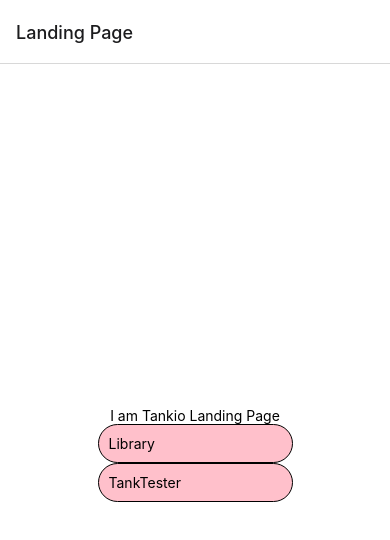
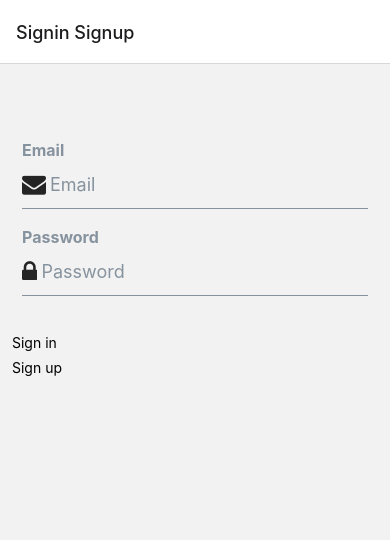
Before and after one commit to JLeeVance/TankioNative, a React Native app: screen / in a window 390 px wide. Shown: the top 540 px of the page. Built offline with nearby package versions, Linux system fonts and the light colour scheme.

Commit message:
basic User Auth, no testing done

```diff
--- a/App.js
+++ b/App.js
@@ -1,17 +1,22 @@
 import Entry from './entry';
 import TheLibraryLanding from './client/pages/theLibraryLanding';
 import TankTesterLanding from './client/pages/tankTesterLanding';
+import SigninSignup from './client/pages/signinSignup';
+
+import AuthenticatedApp from './client/routes/authenticatedApp';
+import UnAuthenticatedApp from './client/routes/unAuthenticatedApp';
 
 import { UserProvider } from './client/contexts/userContext';
 import { OwnedObjectsProvider } from './client/contexts/profileContext';
+import { AuthContext, AuthProvider } from './client/contexts/tokenContext';
 
 import { NavigationContainer } from '@react-navigation/native';
 import { createNativeStackNavigator } from '@react-navigation/native-stack';
-import { View } from 'react-native';
 
 import { containers } from './client/styleSheet'
+import { useContext } from 'react';
 
-const Stack = createNativeStackNavigator();
+import AppEntry from './appEntry';
 
 
 export default function App() {
@@ -21,34 +26,16 @@ export default function App() {
   // const { user, setUser } = useContext(UserContext)
   // const { ownedObjects, setOwnedObjects } = useContext(OwnedObjectsContext)
 
-
-  return (
+  return(
+    <AuthProvider>
       <UserProvider>
         <OwnedObjectsProvider>
-
-            <NavigationContainer>
-              <Stack.Navigator
-                initialRouteName='Landing Page'
-                >
-                <Stack.Screen
-                  name='Landing Page'
-                  component={Entry}
-                  />
-                <Stack.Screen
-                  name='The Library'
-                  component={TheLibraryLanding}
-                  />
-                <Stack.Screen
-                  name='TankTester'
-                  component={TankTesterLanding}
-                  />
-              </Stack.Navigator>
-            </NavigationContainer>
-
+          <NavigationContainer>
+            <AppEntry />
+          </NavigationContainer>
         </OwnedObjectsProvider>
       </UserProvider>
+    </AuthProvider>
+  )
 
-
-
-  )
 };
--- /dev/null
+++ b/appEntry.js
@@ -0,0 +1,20 @@
+import { AuthContext } from './client/contexts/tokenContext';
+import { useContext } from 'react';
+
+import AuthenticatedApp from './client/routes/authenticatedApp';
+import UnAuthenticatedApp from './client/routes/unAuthenticatedApp';
+
+export default function AppEntry() {
+
+  const { token } = useContext(AuthContext)
+
+  if(token){
+    return(
+        <AuthenticatedApp />
+    )
+  } else {
+    return(
+        <UnAuthenticatedApp />
+    )
+  }
+};
--- /dev/null
+++ b/client/contexts/tokenContext.js
@@ -0,0 +1,47 @@
+import React, { createContext, useState, useEffect } from 'react';
+import AsyncStorage from '@react-native-async-storage/async-storage';
+
+export const AuthContext = createContext();
+
+export const AuthProvider = ({ children }) => {
+
+  const [token, setToken] = useState(null);
+
+  // Function to load token from AsyncStorage on component mount
+  const loadTokenFromStorage = async () => {
+    try {
+      const storedToken = await AsyncStorage.getItem('authToken');
+      if (storedToken) {
+        setToken(storedToken);
+      }
+    } catch (error) {
+      console.error('Error loading token:', error);
+    }
+  };
+
+  // Load token from storage when the component mounts
+  useEffect(() => {
+    loadTokenFromStorage();
+  }, []);
+
+
+  // Function to update token state and AsyncStorage
+  const updateToken = async (newToken) => {
+    try {
+      if (newToken) {
+        await AsyncStorage.setItem('authToken', newToken);
+      } else {
+        await AsyncStorage.removeItem('authToken');
+      }
+      setToken(newToken);
+    } catch (error) {
+      console.error('Error updating token:', error);
+    }
+  };
+
+  return (
+    <AuthContext.Provider value={{ token, updateToken }}>
+      {children}
+    </AuthContext.Provider>
+  );
+};
--- /dev/null
+++ b/client/pages/signinSignup.js
@@ -0,0 +1,100 @@
+import { useContext, useState } from "react";
+import { supabase } from "../../supabaseClient";
+import { View, Text, Pressable, Alert } from "react-native";
+import { spacing, margins, containers } from "../styleSheet";
+import { Input } from 'react-native-elements'
+import { AuthContext } from "../contexts/tokenContext";
+
+
+export default function SigninSignup({navigation}){
+
+  const [ email, setEmail ] = useState('')
+  const [ password, setPassword ] = useState('')
+  const [ loading, setLoading ] = useState(false)
+
+  const { updateToken } = useContext(AuthContext)
+
+  const signInWithEmail = async () => {
+      setLoading(true);
+      try {
+        const { data: { session }, error } = await supabase.auth.signInWithPassword({
+          email: email,
+          password: password,
+        });
+
+        if (error) {
+          console.log(error)
+          Alert.alert(error.message);
+        } else {
+          updateToken(session.access_token)
+        }
+        }catch(error){
+        Alert.alert('An error occurred while signing in.');
+        }
+      setLoading(false);
+    };
+
+  const signUpWithEmail = async () => {
+      setLoading(true);
+      try {
+        const { data: { session }, error } = await supabase.auth.signUp({
+          email: email,
+          password: password,
+        });
+
+        if (error) {
+          Alert.alert(error.message);
+        } else if (!session) {
+          Alert.alert('Please check your inbox for email verification!');
+        } else {
+          console.log(session)
+          updateToken(session.access_token)
+        }
+      } catch (error) {
+        Alert.alert('An error occurred while signing up.');
+      }
+      setLoading(false);
+    }
+
+    // This code was within sign up Email. I do not think i need it.
+    // else if (!session) {
+    //   Alert.alert('Please check your inbox for email verification!');
+    // }
+
+  return(
+      <View style={containers.basicContainer}>
+          <View style={[spacing.verticallySpaced, margins.mt20]}>
+              <Input
+                  label='Email'
+                  leftIcon={{ type: 'font-awesome', name: 'envelope'}}
+                  onChangeText={(text) => setEmail(text)}
+                  value={email}
+                  placeholder='Email'
+                  autoCapitalize={'none'}
+              />
+          </View>
+          <View style={spacing.verticallySpaced}>
+              <Input
+                  label='Password'
+                  leftIcon={{ type: 'font-awesome', name: 'lock'}}
+                  onChangeText={(text) => setPassword(text)}
+                  value={password}
+                  secureTextEntry={true}
+                  placeholder='Password'
+                  autoCapitalize={'none'}
+              />
+          </View>
+          <View style={[spacing.verticallySpaced, margins.mt20]}>
+              <Pressable onPress={() => signInWithEmail()} disabled={loading}>
+                  <Text>Sign in</Text>
+              </Pressable>
+          </View>
+          <View style={spacing.verticallySpaced}>
+              <Pressable onPress={() => signUpWithEmail()} disabled={loading}>
+                  <Text>Sign up</Text>
+              </Pressable>
+          </View>
+      </View>
+  )
+
+}
--- /dev/null
+++ b/client/routes/authenticatedApp.js
@@ -0,0 +1,52 @@
+import { useContext } from "react"
+import { AuthContext } from "../contexts/tokenContext"
+import { createNativeStackNavigator } from "@react-navigation/native-stack"
+
+import Entry from "../../entry"
+import TheLibraryLanding from "../pages/theLibraryLanding"
+import TankTesterLanding from "../pages/tankTesterLanding"
+import { View, Text, Pressable } from "react-native"
+import { containers } from "../styleSheet"
+
+export default function AuthenticatedApp(){
+
+    const Stack = createNativeStackNavigator();
+
+    const { token, updateToken } = useContext(AuthContext)
+
+    const handleRemoveToken = () => {
+        updateToken()
+    }
+
+
+    return (
+            <>
+                <View style={containers.basicContainer}>
+                    <Pressable onPress={handleRemoveToken}>
+                        <Text>
+                            Logout
+                        </Text>
+                    </Pressable>
+                </View>
+                <Stack.Navigator
+                    initialRouteName='Landing Page'
+                    >
+                    <Stack.Screen
+                        name='Landing Page'
+                        component={Entry}
+                        />
+                    <Stack.Screen
+                        name='The Library'
+                        component={TheLibraryLanding}
+                        />
+                    <Stack.Screen
+                        name='TankTester'
+                        component={TankTesterLanding}
+                        />
+                </Stack.Navigator>
+            </>
+
+
+    )
+
+}
--- /dev/null
+++ b/client/routes/unAuthenticatedApp.js
@@ -0,0 +1,20 @@
+import SigninSignup from "../pages/signinSignup"
+import { createNativeStackNavigator } from "@react-navigation/native-stack";
+
+export default function UnAuthenticatedApp(){
+
+    const Stack = createNativeStackNavigator();
+
+    return(
+        <>
+            <Stack.Navigator
+                initialRouteName='Signin Signup'
+                >
+                <Stack.Screen
+                    name='Signin Signup'
+                    component={SigninSignup}
+                    />
+            </Stack.Navigator>
+        </>
+    )
+}
--- a/client/styleSheet.js
+++ b/client/styleSheet.js
@@ -22,6 +22,10 @@ const containers = StyleSheet.create({
         flexDirection:'column',
         backgroundColor: '#fff',
     },
+    basicContainer: {
+        marginTop: 40,
+        padding: 12,
+    },
 })
 
 const buttons = StyleSheet.create({
@@ -34,4 +38,21 @@ const buttons = StyleSheet.create({
     },
 })
 
-export { images, containers, buttons }
+const spacing = StyleSheet.create({
+    verticallySpaced: {
+        paddingTop: 4,
+        paddingBottom: 4,
+        alignSelf: 'stretch',
+      },
+})
+
+const margins = StyleSheet.create({
+    mt10: {
+        marginTop: 10,
+    },
+    mt20: {
+        marginTop: 20,
+    },
+})
+
+export { images, containers, buttons, margins, spacing }
--- a/package.json
+++ b/package.json
@@ -9,6 +9,7 @@
     "web": "expo start --web"
   },
   "dependencies": {
+    "@react-native-async-storage/async-storage": "^1.23.1",
     "@react-navigation/native": "^6.1.17",
     "@react-navigation/native-stack": "^6.9.26",
     "@supabase/supabase-js": "^2.42.0",
@@ -16,9 +17,10 @@
     "expo-status-bar": "~1.11.1",
     "react": "18.2.0",
     "react-native": "0.73.6",
-    "react-native-url-polyfill": "^2.0.0",
+    "react-native-elements": "^3.4.3",
+    "react-native-safe-area-context": "4.8.2",
     "react-native-screens": "~3.29.0",
-    "react-native-safe-area-context": "4.8.2"
+    "react-native-url-polyfill": "^2.0.0"
   },
   "devDependencies": {
     "@babel/core": "^7.20.0",
--- a/supabaseClient.js
+++ b/supabaseClient.js
@@ -1,6 +1,23 @@
 import 'react-native-url-polyfill'
 import { createClient } from '@supabase/supabase-js'
+import AsyncStorage from '@react-native-async-storage/async-storage'
+import { AppState } from 'react-native'
 
 const url = process.env.EXPO_PUBLIC_SUPABASE_URL
 const key = process.env.EXPO_PUBLIC_SUPABASE_ANON_KEY
-export const supabase = createClient(url, key)
+export const supabase = createClient(url, key, {
+    auth: {
+        storage: AsyncStorage,
+        autoRefreshToken: true,
+        persistSession: true,
+        detectSessionInUrl: false,
+      },
+})
+
+AppState.addEventListener('change', (state) => {
+    if (state === 'active') {
+      supabase.auth.startAutoRefresh()
+    } else {
+      supabase.auth.stopAutoRefresh()
+    }
+  })
```
Also changed, not shown: 1 other file (tests, documents, lock files or other folders).
